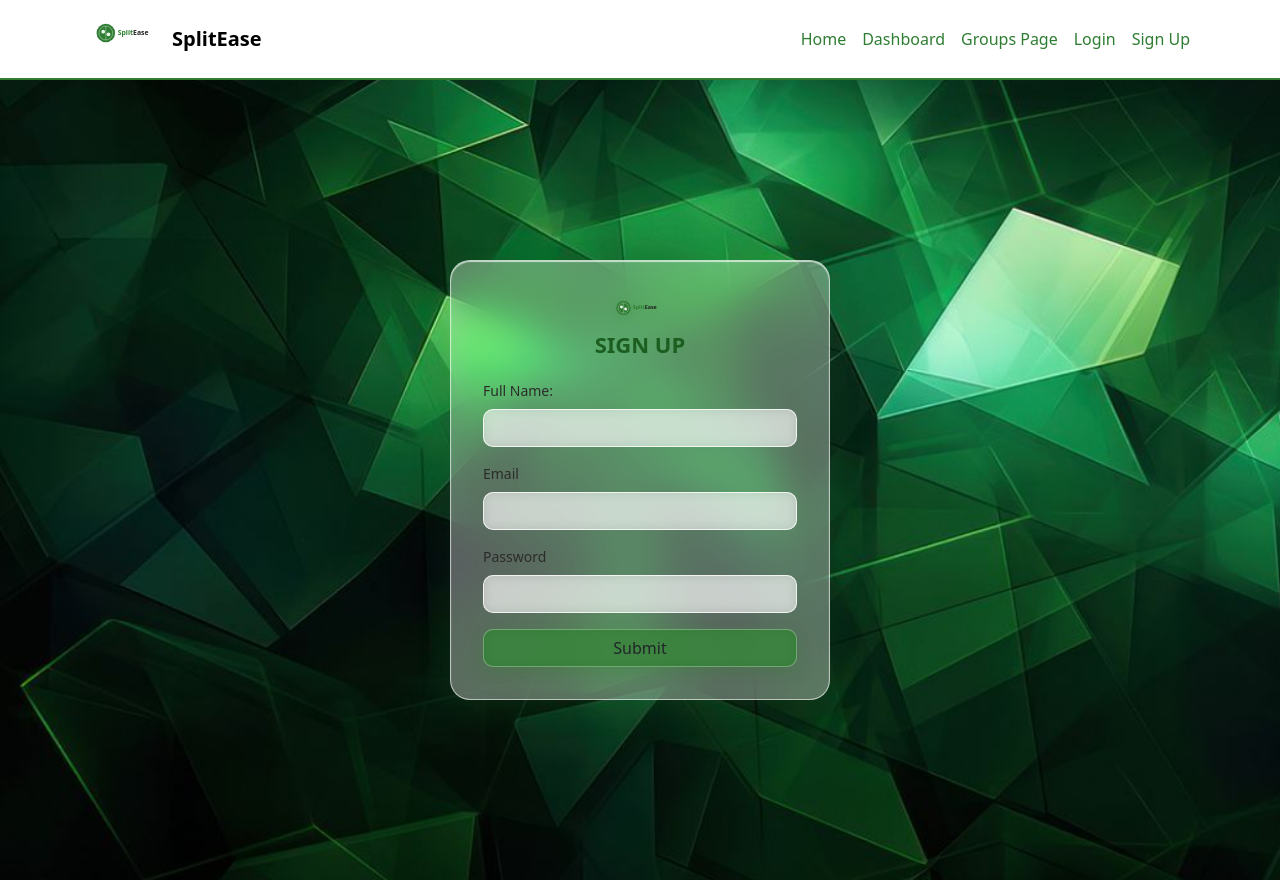
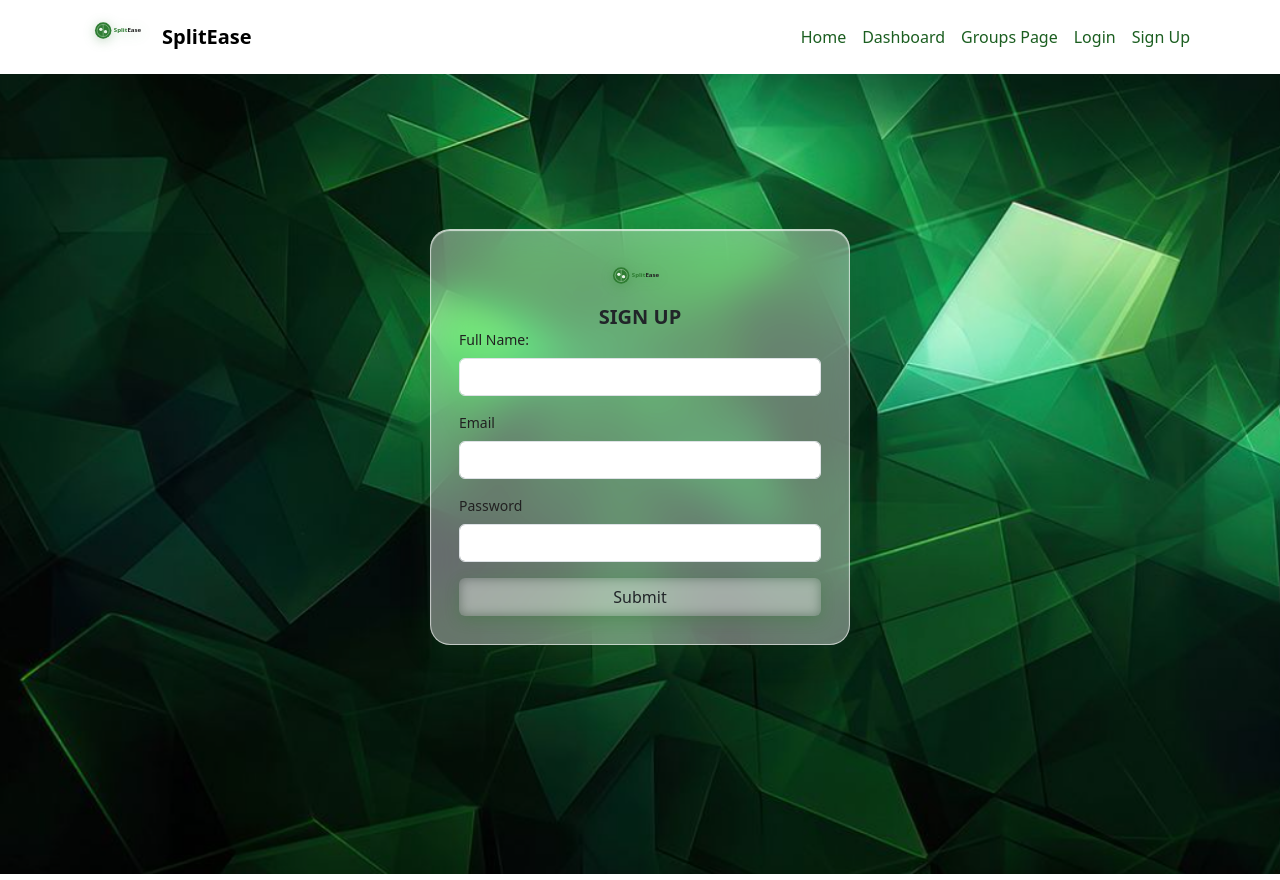
Before and after one commit to Sana3623/splitwise-clone, a React app in the folder frontend/: page /signup in a window 1280 px wide. Built offline with nearby package versions, Linux system fonts and the light colour scheme; the HTML template or start-up script is replaced by a standard one.

Commit message:
Changes made in grouppage and style

```diff
--- a/frontend/src/components/CreateGroup.jsx
+++ b/frontend/src/components/CreateGroup.jsx
@@ -16,11 +16,11 @@ function CreateGroup() {
             setMembers([...members, memberInput.trim()]);
             setMemberInput('');
         }
-    };
+    }
 
     const removeMember = (name) => {
         setMembers(members.filter(m => m !== name));
-    };
+    }
 
     const submitHandler = async (e) => {
         e.preventDefault();
@@ -29,16 +29,17 @@ function CreateGroup() {
             method: 'POST',
             headers: { 'Content-Type': 'application/json' },
             body: JSON.stringify({ grp_name: groupName, members: members, user_id: userId })
-        });
+        })
         const result = await response.json();
         console.log(result);
 
         navigate('/groups');
-    };
+    }
 
     return (
-        <div className="custom-wrapper">
-            <div className="custom-card">
+        <div className="page-bg">
+            <div className="custom-wrapper">
+                <div className="custom-card">
                 <h3 className="card-title">Create a group</h3>
 
                 <div className="mb-3">
@@ -74,6 +75,7 @@ function CreateGroup() {
                 </div>
             </div>
         </div>
+        </div>
     );
 }
 
--- a/frontend/src/components/VerifyOtp.jsx
+++ b/frontend/src/components/VerifyOtp.jsx
@@ -23,8 +23,9 @@ let verifyHandler = async (e) => {
     }
 
     return (
-       <div className="otp-wrapper">
-            <div className="otp-card">
+        <div className="page-bg">
+            <div className="custom-wrapper">
+                <div className="custom-card">
                 <h3 className="otp-title">Enter OTP</h3>
                 <form onSubmit={verifyHandler}>
                     <div className="mb-3">
@@ -33,6 +34,7 @@ let verifyHandler = async (e) => {
                     <button type="submit" className="btn btn-brand w-100"> Verify </button>
                 </form>
             </div>
+            </div>
         </div>
     )
 }
--- a/frontend/src/css/style.css
+++ b/frontend/src/css/style.css
@@ -1,6 +1,6 @@
-/*
+/* ============================
    THEME VARIABLES
-   */
+   ============================ */
 :root {
   --primary-green: #2e7d32;
   --light-green: #e8f5e9;
@@ -13,157 +13,185 @@
 }
 
 body {
-  background-color: var(--light-green);
+  margin: 0;
   color: var(--text-dark);
   font-family: 'Segoe UI', sans-serif;
 }
 
-/*
-   NAVBAR
-    */
+/* ============================
+   PAGE BACKGROUND — add this class to the outermost
+   div of every page (Login, Signup, GroupPage, etc.)
+   ============================ */
+.page-bg {
+  min-height: 100vh;
+  width: 100%;
+  background-image: url('../assets/auth-bg.png');
+  background-size: cover;
+  background-position: center;
+  background-repeat: no-repeat;
+}
+
+/* ============================
+   NAVBAR (glass, sits on top of the bg image)
+   ============================ */
 .navbar {
-  background-color: #ffffff;
-  border-bottom: 2px solid var(--primary-green);
+  background: rgba(255, 255, 255, 0.5);
+  backdrop-filter: blur(16px) saturate(180%);
+  -webkit-backdrop-filter: blur(16px) saturate(180%);
+  border-bottom: 1px solid rgba(255, 255, 255, 0.4);
 }
 
 .navbar-brand {
-  color: var(--primary-green);
+  color: var(--dark-green);
   font-weight: bold;
 }
 
 .nav-link {
+  color: var(--dark-green) !important;
+}
+
+.nav-link:hover {
   color: var(--primary-green) !important;
 }
 
-.nav-link:hover {
-  color: var(--dark-green) !important;
-}
-
 .btn-logout {
-  background-color: var(--primary-green);
+  background: rgba(46, 125, 50, 0.85);
+  backdrop-filter: blur(6px);
   color: #ffffff;
   border: none;
 }
 
 .btn-logout:hover {
-  background-color: var(--dark-green);
+  background: rgba(27, 94, 32, 0.95);
   color: #ffffff;
 }
 
-/*
-   PAGE WRAPPER (Login / Signup)
-    */
-.custom-wrapper {
-  min-height: 100vh;
+/* ============================
+   CONTENT WRAPPER (centers cards inside .page-bg)
+   ============================ */
+.custom-wrapper,
+.auth-wrapper {
+  min-height: calc(100vh - 60px);
   display: flex;
   align-items: center;
   justify-content: center;
-  background-color: var(--light-green);
   padding: 20px;
 }
 
-/*
-   CARD (Login / Signup / Groups / Expenses)
-    */
-.custom-card {
-  background-color: #ffffff;
-  border: 1px solid var(--border-color);
-  border-radius: 12px;
+/* ============================
+   GLASS CARD (used everywhere — login, signup, groups, expenses)
+   ============================ */
+.custom-card,
+.glass-card {
+  background: rgba(255, 255, 255, 0.4);
+  backdrop-filter: blur(20px) saturate(180%);
+  -webkit-backdrop-filter: blur(20px) saturate(180%);
+  border: 1px solid rgba(255, 255, 255, 0.6);
+  border-radius: 20px;
   padding: 28px;
   width: 100%;
-  max-width: 380px;
-  box-shadow: 0 1px 4px rgba(0, 0, 0, 0.06);
-  text-align: center;
+  max-width: 420px;
+  box-shadow:
+    0 8px 32px rgba(46, 125, 50, 0.15),
+    inset 0 1px 1px rgba(255, 255, 255, 0.7);
+  text-align: left;
+  margin-bottom: 14px;
 }
 
-.custom-card:hover {
-  border-color: var(--primary-green);
+.custom-card:hover,
+.glass-card:hover {
+  border-color: rgba(46, 125, 50, 0.5);
 }
 
 .card-title {
   font-weight: 600;
   font-size: 20px;
-  color: var(--primary-green);
-  margin-bottom: 20px;
+  color: var(--dark-green);
+  margin-bottom: 12px;
+  text-align: center;
 }
 
 .card-subtitle {
   font-size: 13px;
-  color: var(--text-muted);
+  color: #3d3d3a;
 }
 
-/*
+/* ============================
    LOGO
-   */
-.custom-logo {
-  width: 90px;
+   ============================ */
+.custom-logo,
+.glass-logo {
+  width: 80px;
   height: auto;
-  margin-bottom: 12px;
+  display: block;
+  margin: 0 auto 12px;
+  filter: drop-shadow(0 2px 6px rgba(46, 125, 50, 0.3));
 }
 
-.register-logo {
-  width: 90px;
-  height: auto;
-  margin-bottom: 12px;
-}
-
-/*
-   FORM FIELDS (Bootstrap overrides)
- */
+/* ============================
+   FORM FIELDS
+   ============================ */
 .form-label {
   display: block;
   text-align: left;
   margin-bottom: 6px;
   font-size: 14px;
   color: var(--text-dark);
+  font-weight: 500;
 }
 
 .form-control {
   width: 100%;
   padding: 8px 10px;
-  border: 1px solid var(--border-color);
-  border-radius: 6px;
+  border: 1px solid rgba(255, 255, 255, 0.8);
+  border-radius: 10px;
   outline: none;
   margin-bottom: 4px;
+  background: rgba(255, 255, 255, 0.5);
+  backdrop-filter: blur(6px);
 }
 
 .form-control:focus {
+  background: rgba(255, 255, 255, 0.75);
   border-color: var(--primary-green);
-  box-shadow: 0 0 0 2px var(--light-green);
+  box-shadow: 0 0 0 3px rgba(46, 125, 50, 0.15);
 }
 
-/*
+/* ============================
    BUTTONS
-   */
+   ============================ */
 .btn-brand {
-  background-color: var(--primary-green);
+  background: rgba(46, 125, 50, 0.85);
+  backdrop-filter: blur(6px);
   color: #ffffff;
-  border: none;
-  border-radius: 6px;
+  border: 1px solid rgba(255, 255, 255, 0.3);
+  border-radius: 10px;
   padding: 10px 16px;
   font-weight: 500;
+  box-shadow: 0 4px 14px rgba(46, 125, 50, 0.3);
 }
 
 .btn-brand:hover {
-  background-color: var(--dark-green);
+  background: rgba(27, 94, 32, 0.95);
   color: #ffffff;
 }
 
 .btn-outline-green {
-  background-color: transparent;
-  color: var(--primary-green);
+  background: rgba(255, 255, 255, 0.3);
+  backdrop-filter: blur(6px);
+  color: var(--dark-green);
   border: 1px solid var(--primary-green);
-  border-radius: 6px;
+  border-radius: 10px;
   padding: 8px 16px;
 }
 
 .btn-outline-green:hover {
-  background-color: var(--light-green);
+  background: rgba(232, 245, 233, 0.6);
 }
 
-/*
+/* ============================
    BALANCE INDICATORS
-   */
+   ============================ */
 .balance-positive {
   color: var(--primary-green);
   font-weight: 600;
@@ -175,26 +203,28 @@ body {
 }
 
 .balance-card-positive {
-  background-color: var(--light-green);
+  background: rgba(232, 245, 233, 0.6);
+  backdrop-filter: blur(6px);
   border-radius: 8px;
   padding: 12px;
 }
 
 .balance-card-negative {
-  background-color: var(--light-red);
+  background: rgba(253, 236, 234, 0.6);
+  backdrop-filter: blur(6px);
   border-radius: 8px;
   padding: 12px;
 }
 
-/*
+/* ============================
    UTILITIES
-    */
+   ============================ */
 .text-green {
   color: var(--primary-green);
 }
 
 .bg-light-green {
-  background-color: var(--light-green);
+  background: rgba(232, 245, 233, 0.6);
 }
 
 .text-center-muted {
@@ -202,81 +232,3 @@ body {
   color: var(--text-muted);
   font-size: 14px;
 }
-
-/*
-   LIQUID GLASS - AUTH PAGES
-    */
-.auth-wrapper {
-  min-height: 100vh;
-  display: flex;
-  align-items: center;
-  justify-content: center;
-  padding: 20px;
-  background-image: url('../assets/auth-bg.png');
-
-  background-size: cover;
-  background-position: center;
-  background-attachment: fixed;
-
-}
-
-
-
-.glass-card {
-  background: rgba(255, 255, 255, 0.35);
-  backdrop-filter: blur(20px) saturate(180%);
-  -webkit-backdrop-filter: blur(20px) saturate(180%);
-  border: 1px solid rgba(255, 255, 255, 0.6);
-  border-radius: 20px;
-  padding: 32px;
-  width: 100%;
-  max-width: 380px;
-  box-shadow:
-    0 8px 32px rgba(46, 125, 50, 0.15),
-    inset 0 1px 1px rgba(255, 255, 255, 0.7);
-  text-align: center;
-}
-
-.glass-card .card-title {
-  color: var(--dark-green);
-  font-weight: 600;
-  font-size: 22px;
-  margin-bottom: 22px;
-}
-
-.glass-card .form-label {
-  color: #2c2c2a;
-  font-weight: 500;
-}
-
-.glass-card .form-control {
-  background: rgba(255, 255, 255, 0.5);
-  backdrop-filter: blur(6px);
-  border: 1px solid rgba(255, 255, 255, 0.8);
-  border-radius: 10px;
-}
-
-.glass-card .form-control:focus {
-  background: rgba(255, 255, 255, 0.75);
-  border-color: var(--primary-green);
-  box-shadow: 0 0 0 3px rgba(46, 125, 50, 0.15);
-}
-
-.glass-card .btn-brand {
-  background: rgba(46, 125, 50, 0.85);
-  backdrop-filter: blur(6px);
-  border: 1px solid rgba(255, 255, 255, 0.3);
-  border-radius: 10px;
-  box-shadow: 0 4px 14px rgba(46, 125, 50, 0.3);
-}
-
-.glass-card .btn-brand:hover {
-  background: rgba(27, 94, 32, 0.95);
-}
-
-.glass-logo {
-  width: 70px;
-  height: auto;
-  margin-bottom: 8px;
-  filter: drop-shadow(0 2px 6px rgba(46, 125, 50, 0.3));
-}
--- a/frontend/src/pages/GroupPage.jsx
+++ b/frontend/src/pages/GroupPage.jsx
@@ -46,7 +46,11 @@ function GroupPage() {
 
 
     return (
-        <div className="custom-wrapper" style={{ flexDirection: 'column', alignItems: 'stretch' }}>
+        <div className="page-bg">
+            <div className="custom-wrapper" style={{ flexDirection: 'column' }}>
+
+                <div className="custom-card">
+
                 <h1 className="text-green" style={{ textAlign: 'center' }}>Your groups</h1>
 
                 {groups.length === 0 ? (
@@ -71,7 +75,8 @@ function GroupPage() {
                 >
                     + Create group
                 </button>
-
+            </div>
+        </div>
         </div>
     );
 }
--- a/frontend/src/pages/Login.jsx
+++ b/frontend/src/pages/Login.jsx
@@ -1,6 +1,6 @@
 import React, { useState } from 'react'
 import '../css/style.css'
-import {useNavigate} from 'react-router-dom'
+import { useNavigate } from 'react-router-dom'
 import logo from '../assets/spliteaselogo.svg'
 
 function Login() {
@@ -25,10 +25,10 @@ function Login() {
         console.log(result)
 
         setFormData({ user_email: "", user_password: "" })
-         if(response.status != 200){
+        if (response.status != 200) {
             alert(result.message)
-        }else{
-            localStorage.setItem("token",result)
+        } else {
+            localStorage.setItem("token", result)
             navigate('/grppage')
 
         }
@@ -36,8 +36,11 @@ function Login() {
 
     return (
         <>
-            <div className="auth-wrapper">
-                <div className="glass-card">
+            <div className="page-bg">
+                <div className="custom-wrapper">
+                    <div className="custom-card">
+
+
                             <img src={logo} alt="logo" className="glass-logo" />
                             <h3 className="card-title ">Login</h3>
                             <div className='mb-3'>
@@ -46,11 +49,13 @@ function Login() {
                             </div>
                             <div className='mb-3'>
                                 <label className='form-label'> Password</label>
-                        <input value={formData.user_password} type="password" name="user_password" onChange={txtBxHandler}className='form-control'  />
+                                <input value={formData.user_password} type="password" name="user_password" onChange={txtBxHandler} className='form-control' />
                             </div>
 
                             <button type='submit' onClick={submitHandler} className="btn btn-brand w-100 btn-outline-green">Submit</button>
                         </div>
+                    </div>
+
             </div>
         </>
     )
--- a/frontend/src/pages/Signup.jsx
+++ b/frontend/src/pages/Signup.jsx
@@ -24,9 +24,9 @@ function Signup() {
         console.log(result)
 
         // setFormData({ user_name: "", user_email: "", user_password: "" })
-         if(response.status != 200){
+        if (response.status != 200) {
             alert(result.message)
-        }else{
+        } else {
             setOtp(true)
             alert(result.message)
             // don't reset formData here — VerifyOtp still needs formData.user_email
@@ -37,8 +37,12 @@ function Signup() {
     return (
         <>{
             otp == false ? <>
-            <div className="auth-wrapper">
-                <div className="glass-card">
+
+                <div className="page-bg">
+                    <div className="custom-wrapper">
+                        <div className="custom-card">
+
+
                                 <img src={logo} alt="logo" className="glass-logo" />
                                 <h3 className="card-title ">SIGN UP</h3>
 
@@ -55,12 +59,14 @@ function Signup() {
                                     <input value={formData.user_password} type="password" name="user_password" onChange={txtBxHandler} className='form-control' />
                                 </div>
 
-                        <button type='submit' onClick={submitHandler}className="btn btn-brand w-100 btn-outline-green">Submit</button>
+                                <button type='submit' onClick={submitHandler} className="btn btn-brand w-100 btn-outline-green">Submit</button>
+
 
 
                         </div>
                     </div>
-            </> :  <VerifyOtp  userEmail={formData.user_email} />
+                </div>
+            </> : <VerifyOtp userEmail={formData.user_email} />
         }
         </>
     )
```
Also changed, not shown: frontend/src/components/ExpenseList.jsx (+6 -1 lines). Lines whose indentation alone changed are shown as unchanged.
